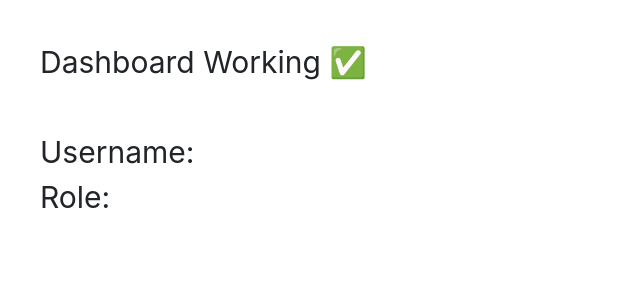
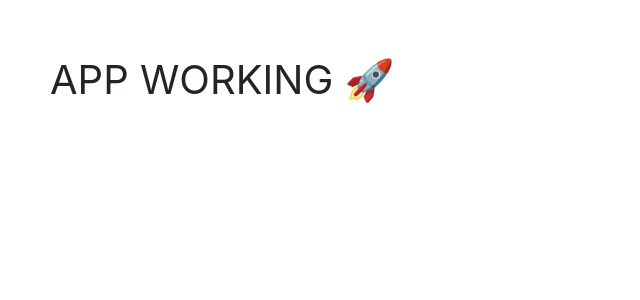
Before and after one commit to Ronit-bawankule/hospital-management-frontend, a React (Create React App) app: page / in a window 1280 px wide. Shown: the top 300 px of the page, without its empty margins (0-640 px from the left). Built offline with nearby package versions, Linux system fonts and the light colour scheme.

Commit message:
Absolute minimal app test

```diff
--- a/src/App.js
+++ b/src/App.js
@@ -1,51 +1,17 @@
-import {
-    BrowserRouter,
-    Routes,
-    Route
-} from "react-router-dom";
-
-import Dashboard from "./pages/Dashboard";
-import HospitalForm from "./pages/HospitalForm";
-import PatientApp from "./pages/PatientApp";
-import Appointments from "./pages/Appointments";
-import Login from "./pages/Login";
-
 function App() {
 
     return (
 
-        <BrowserRouter>
+        <div
+            style={{
+                padding: "50px",
+                fontSize: "40px"
+            }}
+        >
 
-            <Routes>
+            APP WORKING 🚀
 
-                <Route
-                    path="/login"
-                    element={<Login />}
-                />
-
-                <Route
-                    path="/"
-                    element={<Dashboard />}
-                />
-
-                <Route
-                    path="/add-patient"
-                    element={<HospitalForm />}
-                />
-
-                <Route
-                    path="/patients"
-                    element={<PatientApp />}
-                />
-
-                <Route
-                    path="/appointments"
-                    element={<Appointments />}
-                />
-
-            </Routes>
-
-        </BrowserRouter>
+        </div>
     );
 }
 
```
